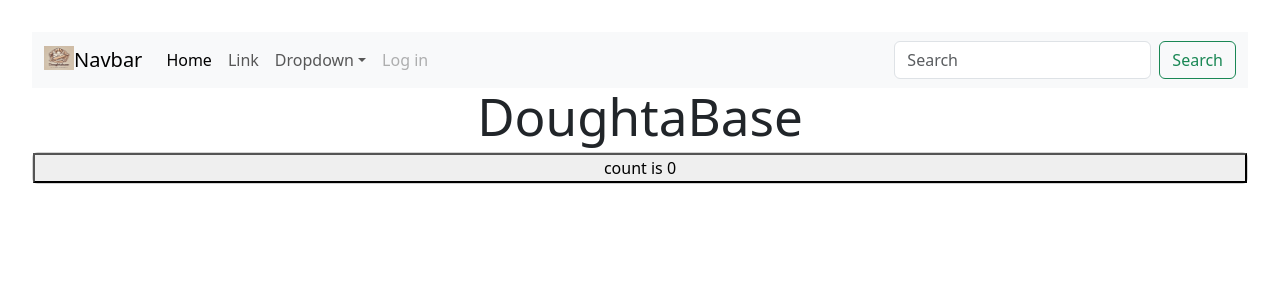
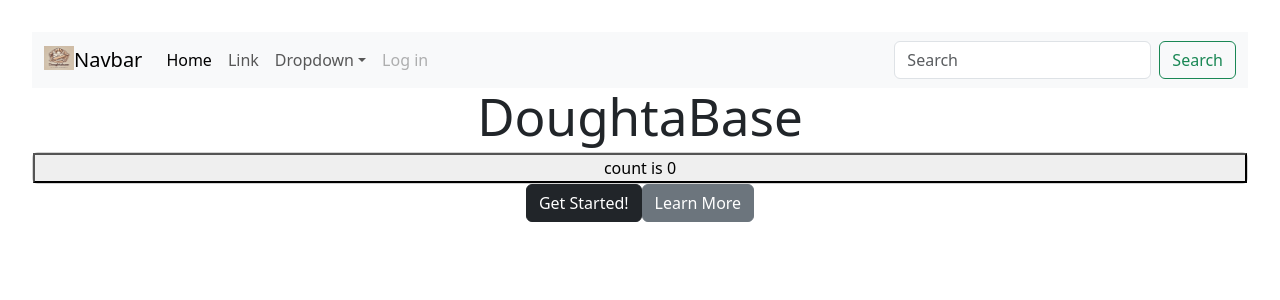
Before and after one commit to jonas060831/doughtabase_frontend, a React (Vite) app: page / in a window 1280 px wide. Shown: the top 300 px of the page. Built offline with nearby package versions, Linux system fonts and the light colour scheme.

Commit message:
React Dom installed

```diff
--- a/package.json
+++ b/package.json
@@ -23,6 +23,7 @@
     "eslint-plugin-react-hooks": "^5.0.0",
     "eslint-plugin-react-refresh": "^0.4.16",
     "globals": "^15.14.0",
+    "react-router-dom": "^7.1.1",
     "vite": "^6.0.5"
   }
 }
--- a/src/App.jsx
+++ b/src/App.jsx
@@ -16,6 +16,13 @@
           count is {count}
         </button>
       </div>
+      <div className="startButtons">
+      <button type="button" className="btn btn-dark">
+        Get Started!
+      </button>
+      <button type="button" className="btn btn-secondary">
+        Learn More
+      </button></div>
     </>
   );
 }
--- a/src/Components/NavBar.jsx
+++ b/src/Components/NavBar.jsx
@@ -1,4 +1,5 @@
 import { useState } from "react";
+// import ReactDOM from "react-dom/client";
 // import { BrowserRouter as Router, Routes, Route, Link } from "react-router-dom";
 import Home from "./Home";
 import Owners from "./Owners";
@@ -26,7 +27,7 @@
     <>
       <nav className="navbar navbar-expand-lg bg-body-tertiary">
         <div className="container-fluid">
-          <a className="navbar-brand" href="#">
+          <a className="navbar-brand" href="">
             <img
               src="src/assets/DALL·E 2025-01-10 10.47.27 - A creative and modern icon for a bakery DoughtaBase, combining a database stack symbol with bakery elements. The icon features a database cylinder wit.webp"
               alt="Logo"
```
Also changed, not shown: 1 other file (tests, documents, lock files or other folders).
